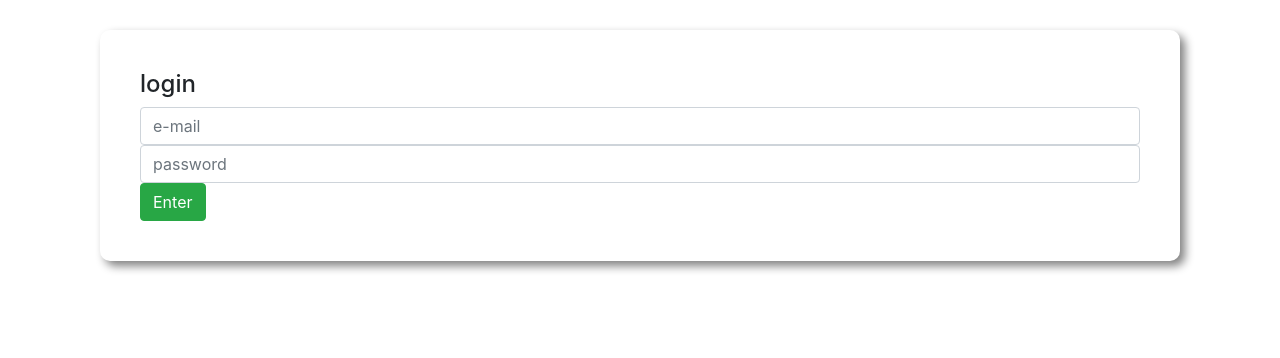
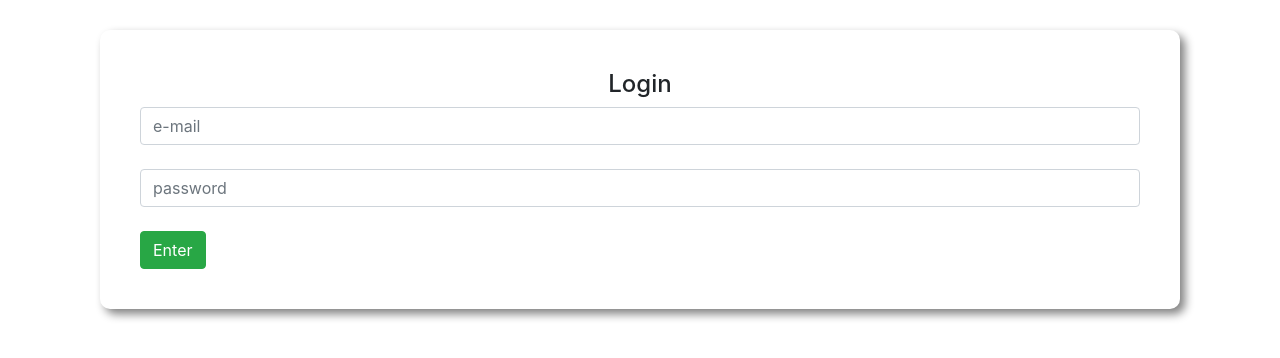
Before and after one commit to farazinazrul/bank, a plain HTML site: page index.html in a window 1280 px wide. Shown: the part 168-526 px from the top of the page. Drawn offline with nearby package versions, Linux system fonts and the light colour scheme.

Commit message:
submit ok

```diff
--- a/index.html
+++ b/index.html
@@ -11,10 +11,21 @@
     <div id="login-area">
         <h1 class="text-center">Welcome to Nidhi Bank</h1>
         <div class="submit-area">
-        <h4>login</h4>
+        <h4 class="login-head">Login</h4>
         <input type="text" class="form-control" placeholder="e-mail">
+        <br>
         <input type="password" class="form-control" placeholder="password">
-        <button class="btn btn-success">Enter</button>
+        <br>
+        <button id="login" class="btn btn-success">Enter</button>
+
+        <script>
+            const loginButton = document.getElementById("login");
+            loginButton.addEventListener("click", function() {
+                const loginArea = document.getElementById("login-area");
+                loginArea.style.display = "none"
+            })
+
+        </script>
         </div>
 
     </div>
--- a/style.css
+++ b/style.css
@@ -7,3 +7,6 @@ body{
     border-radius: 10px;
     box-shadow: 5px 5px 10px gray;
 }
+.login-head{
+    text-align: center;
+}
```
